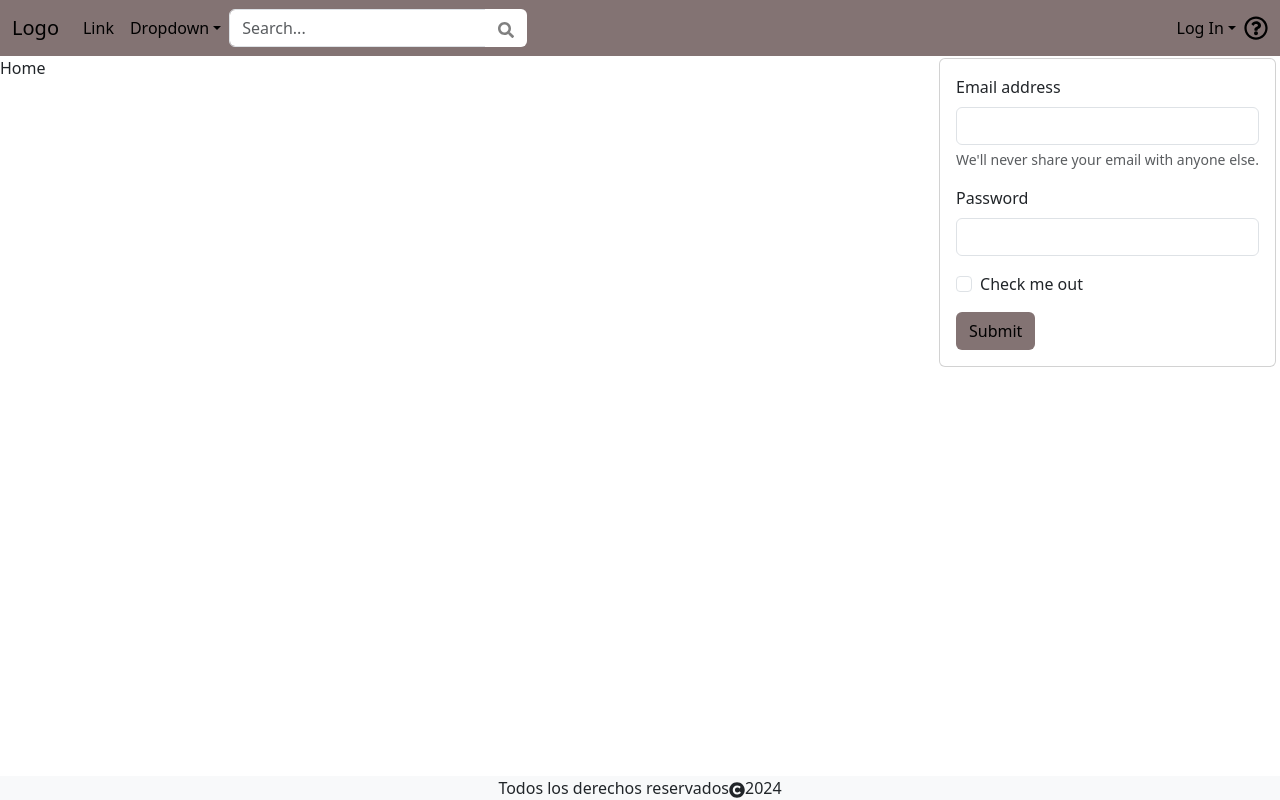
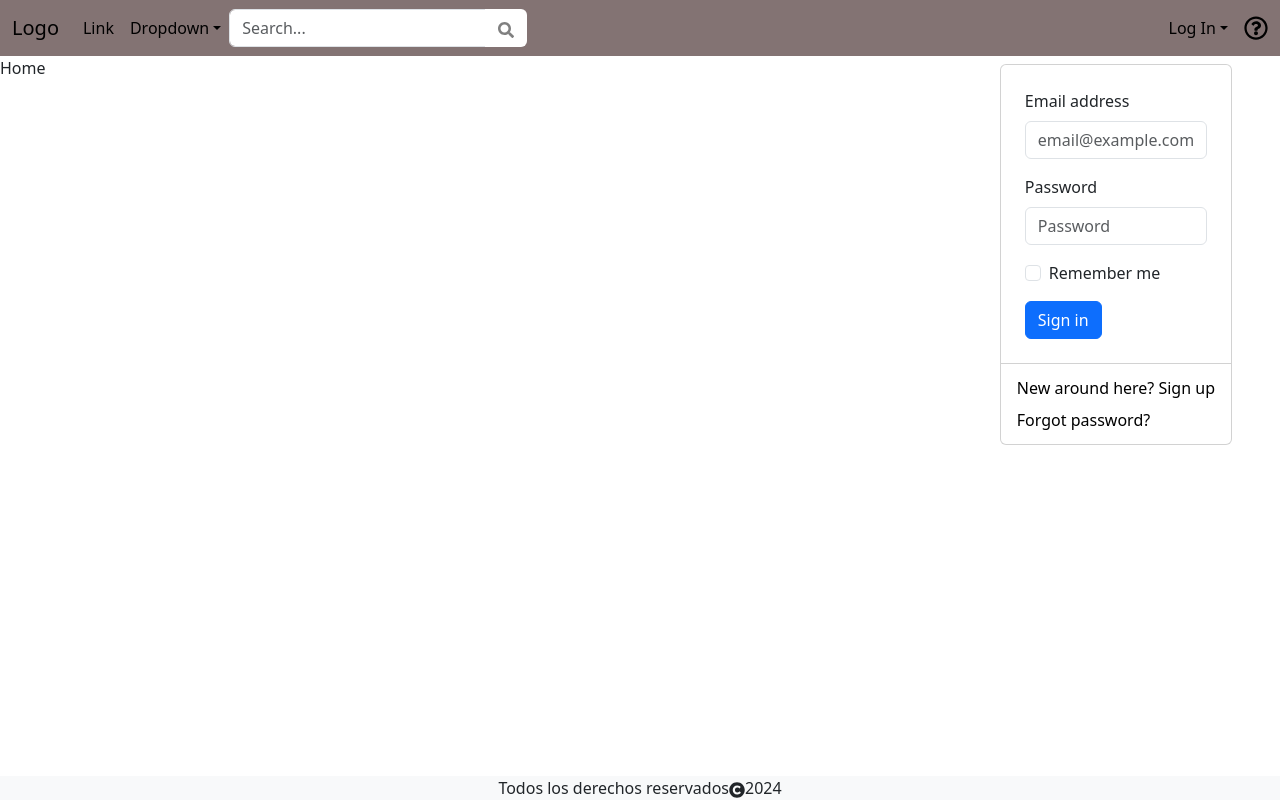
Before and after one commit to EliannyBello/flash-jobs-final-project, a React (Vite) app: page / in a window 1280 px wide. Both pictures are taken after a click on the button "Log In". Built offline with nearby package versions, Linux system fonts and the light colour scheme.

Commit message:
dropdown login form added

```diff
--- a/package.json
+++ b/package.json
@@ -10,6 +10,7 @@
     "preview": "vite preview"
   },
   "dependencies": {
+    "@popperjs/core": "^2.11.8",
     "bootstrap": "^5.3.3",
     "react": "^18.3.1",
     "react-dom": "^18.3.1",
--- a/src/components/NavBar.jsx
+++ b/src/components/NavBar.jsx
@@ -20,27 +20,35 @@ const NavBar = () => {
     )
 
     const Loggin = () => (
-        <div className="mx-2">
-            <a className="nav-link dropdown-toggle" href="#" role="button" data-bs-toggle="dropdown" aria-expanded="false">
+        <div className={"dropdown-center mx-2"}>
+            <a className="nav-link dropdown-toggle me-2" href="#" role="button" data-bs-toggle="dropdown" aria-expanded="false">
                 Log In
             </a>
-            <form className="dropdown-menu dropdown-menu-end p-3 me-1">
+            <div className={"dropdown-menu mt-4 " + (collapsed ? 'dropdown-menu-center full-width' : 'dropdown-menu-end me-1')}>
+                <form className="px-4 py-3">
                     <div className="mb-3">
-                    <label htmlFor="exampleInputEmail1" className="form-label">Email address</label>
-                    <input type="email" className="form-control" id="exampleInputEmail1" aria-describedby="emailHelp" />
-                    <div id="emailHelp" className="form-text">We'll never share your email with anyone else.</div>
+                        <label htmlFor="exampleDropdownFormEmail1" className="form-label">Email address</label>
+                        <input type="email" className="form-control" id="exampleDropdownFormEmail1" placeholder="email@example.com" />
                     </div>
                     <div className="mb-3">
-                    <label htmlFor="exampleInputPassword1" className="form-label">Password</label>
-                    <input type="password" className="form-control" id="exampleInputPassword1" />
+                        <label htmlFor="exampleDropdownFormPassword1" className="form-label">Password</label>
+                        <input type="password" className="form-control" id="exampleDropdownFormPassword1" placeholder="Password" />
                     </div>
-                <div className="mb-3 form-check">
-                    <input type="checkbox" className="form-check-input" id="exampleCheck1" />
-                    <label className="form-check-label" htmlFor="exampleCheck1">Check me out</label>
+                    <div className="mb-3">
+                        <div className="form-check">
+                            <input type="checkbox" className="form-check-input" id="dropdownCheck" />
+                            <label className="form-check-label" htmlFor="dropdownCheck">
+                                Remember me
+                            </label>
                         </div>
-                <button type="submit" className="btn btn-login">Submit</button>
+                    </div>
+                    <button type="submit" className="btn btn-primary">Sign in</button>
                 </form>
+                <div className="dropdown-divider"></div>
+                <a className="dropdown-item" href="#">New around here? Sign up</a>
+                <a className="dropdown-item" href="#">Forgot password?</a>
             </div>
+        </div >
     )
 
     const DropdownList = () => (
@@ -90,13 +98,13 @@ const NavBar = () => {
     return (
         <nav className={"navbar navbar-expand-md " + (context.darkMode && 'nb-dark-mode')}> {/* if dark mode is activated, add the dark mode and trigger the styles changes */}
             <div className="container-fluid d-flex justify-content-between">
-                <div className="d-flex justify-content-between w-auto">
+                <div className="d-flex justify-content-between">
                     <Link className="navbar-brand" to='/' >Logo</Link>
                     {collapsed && <Testing />}
                 </div>
                 {collapsed && <Loggin />}
                 <button className={"navbar-toggler"} type="button" data-bs-toggle="collapse" data-bs-target="#nabvarGeneralOptions"
-                    aria-controls="nabvarGeneralOptions" aria-expanded="false" aria-label="Toggle navigation">
+                    aria-controls="nabvarGeneralOptions" aria-expanded="false" aria-label="Toggle navigation" data-bs-auto-close="true">
                     <FaBars className="navbar-toggler-icon" />
                 </button>
                 <div className="collapse navbar-collapse justify-content-between" id="nabvarGeneralOptions">
@@ -105,7 +113,6 @@ const NavBar = () => {
                             <a className="nav-link" href="#">Link</a>
                         </li>
                         <li className="nav-item dropdown">
-
                             <DropdownList />
                         </li>
                         {!collapsed && <SearchForm />}
--- a/src/styles/NavBar.css
+++ b/src/styles/NavBar.css
@@ -59,3 +59,13 @@ a,
     background-color: var(--main-dvar-bg-color) !important;
     color: var(--main-dvar-text-color) !important;
 }
+
+.dropdown-menu-center {
+    left: 50%;
+    transform: translateX(-49%);
+}
+
+.full-width {
+    width: 95vw;
+    min-width: 100%;
+}
```
Also changed, not shown: 1 other file (tests, documents, lock files or other folders). Lines whose indentation alone changed are shown as unchanged.
